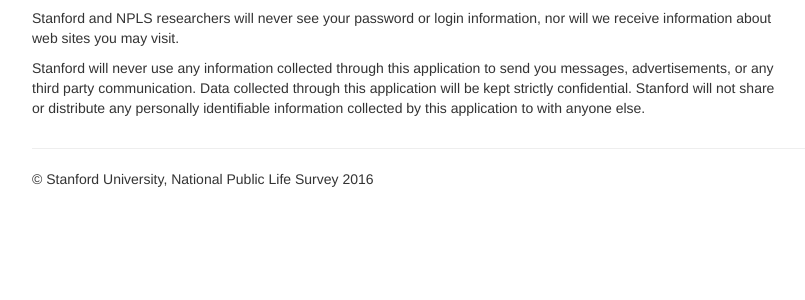
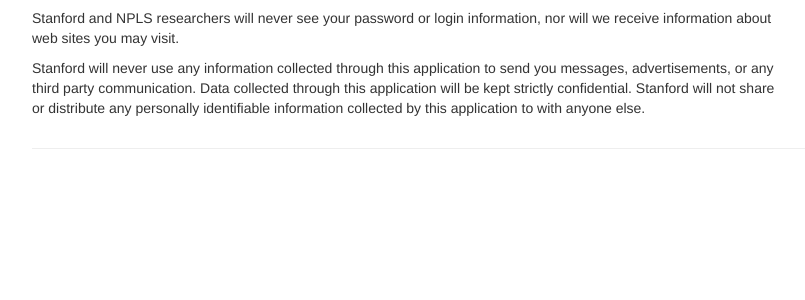
Before and after one commit to trentandraka/smapp-anes-facebook-survey-addon, a Flask app: page /privacy in a window 1280 px wide. Shown: the part 451-751 px from the top of the page, without its empty margins (38-843 px from the left). Run offline with Flask 2, Linux system fonts and the light colour scheme; parts of the project's set-up code (start-up, migrations or seed data) failed here and were passed over; some libraries are stand-ins or nearby versions.

Commit message:
Remove copyright from footer

```diff
--- a/smapp_facebook_signon/templates/privacy.html
+++ b/smapp_facebook_signon/templates/privacy.html
@@ -43,7 +43,7 @@
 
       <footer>
         <!-- <p>&copy; New York University 2015</p> -->
-        <p>&copy; Stanford University, National Public Life Survey 2016</p>
+        <!-- <p>&copy; Stanford University, National Public Life Survey 2016</p> -->
       </footer>
     </div>
 
--- a/smapp_facebook_signon/templates/thanks.html
+++ b/smapp_facebook_signon/templates/thanks.html
@@ -20,7 +20,7 @@
 
     <footer>
       <!-- <p>&copy; New York University 2015</p> -->
-      <p>&copy; Stanford University, National Public Life Survey 2016</p>
+      <!-- <p>&copy; Stanford University, National Public Life Survey 2016</p> -->
     </footer>
     </div>
 
--- a/smapp_facebook_signon/templates/thanks_for_nothing.html
+++ b/smapp_facebook_signon/templates/thanks_for_nothing.html
@@ -19,7 +19,7 @@
 
     <footer>
       <!-- <p>&copy; New York University 2015</p> -->
-      <p>&copy; Stanford University, National Public Life Survey 2016</p>
+      <!-- <p>&copy; Stanford University, National Public Life Survey 2016</p> -->
     </footer>
     </div>
 
--- a/smapp_facebook_signon/templates/welcome.html
+++ b/smapp_facebook_signon/templates/welcome.html
@@ -41,7 +41,7 @@
 
       <footer>
         <!-- <p>&copy; New York University 2015</p> -->
-        <p>&copy; Stanford University, National Public Life Survey 2016</p>
+        <!-- <p>&copy; Stanford University, National Public Life Survey 2016</p> -->
       </footer>
     </div>
 
```
